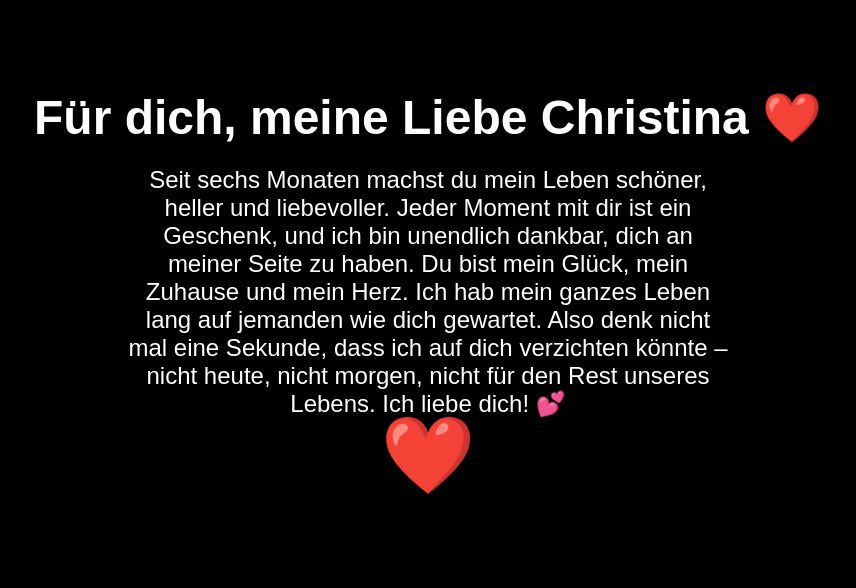
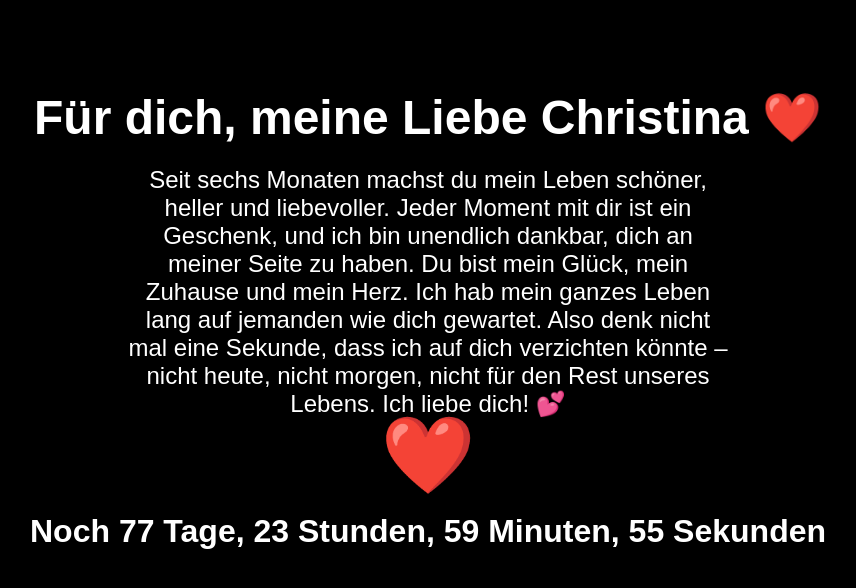
Before and after one commit to Fofl1009/liebesbotschaft, a plain HTML site: page index.html in a window 1280 px wide. Shown: the top 588 px of the page, without its empty margins (212-1068 px from the left). Drawn offline with Linux system fonts and the light colour scheme.

Commit message:
Add files via upload

```diff
--- a/index.html
+++ b/index.html
@@ -29,11 +29,45 @@
             0%, 100% { transform: scale(1); }
             50% { transform: scale(1.2); }
         }
+        #countdown {
+            font-size: 2em;
+            margin-top: 20px;
+            font-weight: bold;
+        }
     </style>
 </head>
 <body>
     <h1>Für dich, meine Liebe Christina ❤️</h1>
     <p>Seit sechs Monaten machst du mein Leben schöner, heller und liebevoller. Jeder Moment mit dir ist ein Geschenk, und ich bin unendlich dankbar, dich an meiner Seite zu haben. Du bist mein Glück, mein Zuhause und mein Herz. Ich hab mein ganzes Leben lang auf jemanden wie dich gewartet. Also denk nicht mal eine Sekunde, dass ich auf dich verzichten könnte – nicht heute, nicht morgen, nicht für den Rest unseres Lebens. Ich liebe dich! 💕</p>
     <div class="heart">❤️</div>
+    <div id="countdown"></div>
+
+    <script>
+        function startCountdown(days) {
+            let targetDate = new Date();
+            targetDate.setDate(targetDate.getDate() + days);
+
+            function updateCountdown() {
+                let now = new Date().getTime();
+                let distance = targetDate - now;
+
+                let days = Math.floor(distance / (1000 * 60 * 60 * 24));
+                let hours = Math.floor((distance % (1000 * 60 * 60 * 24)) / (1000 * 60 * 60));
+                let minutes = Math.floor((distance % (1000 * 60 * 60)) / (1000 * 60));
+                let seconds = Math.floor((distance % (1000 * 60)) / 1000);
+
+                document.getElementById("countdown").innerHTML = `Noch ${days} Tage, ${hours} Stunden, ${minutes} Minuten, ${seconds} Sekunden`;
+
+                if (distance < 0) {
+                    document.getElementById("countdown").innerHTML = "Der Moment ist da! ❤️";
+                }
+            }
+
+            updateCountdown();
+            setInterval(updateCountdown, 1000);
+        }
+
+        startCountdown(78);
+    </script>
 </body>
 </html>
```
